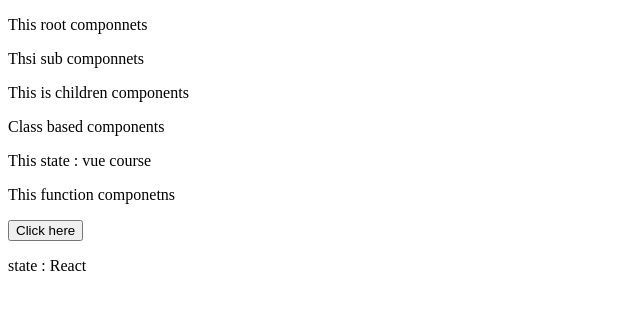
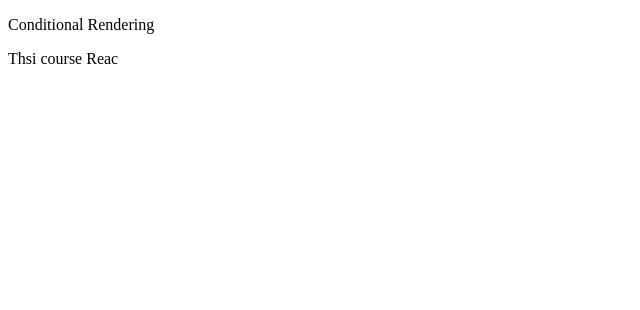
Before and after one commit to Ryuuutaaa/react-udemy, a React (Vite) app: page / in a window 1280 px wide. Shown: the top 310 px of the page, without its empty margins (0-640 px from the left). Built offline with nearby package versions, Linux system fonts and the light colour scheme.

Commit message:
conditional rendering

```diff
--- a/src/App.jsx
+++ b/src/App.jsx
@@ -1,4 +1,5 @@
 import ClassBasedComponents from "./components/ClassBasedComponents";
+import ConditionalRendering from "./components/ConditionalRendering";
 import FunctionComponents from "./components/FunctionComponents";
 import SubComponnet from "./components/SubComponnet";
 
@@ -6,10 +7,12 @@ function App() {
   return (
     <>
       <div>
-        <p>This root componnets</p>
+        {/* <p>This root componnets</p>
         <SubComponnet>This is children components</SubComponnet>
         <ClassBasedComponents />
-        <FunctionComponents />
+        <FunctionComponents /> */}
+
+        <ConditionalRendering />
       </div>
     </>
   );
--- /dev/null
+++ b/src/components/ConditionalRendering.jsx
@@ -0,0 +1,13 @@
+import { useState } from "react";
+
+const ConditionalRendering = () => {
+  const [course, setCourse] = useState("react");
+  return (
+    <div>
+      <p>Conditional Rendering </p>
+      {course === "react" ? <p>Thsi course Reac</p> : <p>This course Vue</p>}
+    </div>
+  );
+};
+
+export default ConditionalRendering;
```
